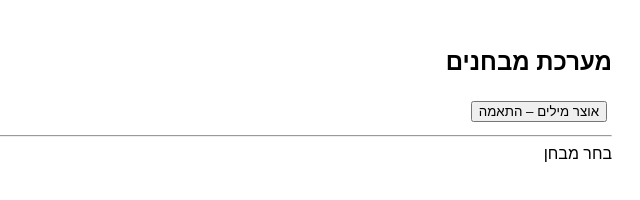
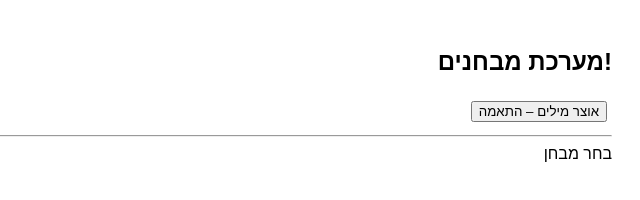
Before and after one commit to yrozenblat/study, a plain HTML site: page 3/index.html in a window 1280 px wide. Shown: the full height of the page, 640-1280 px from the left. Drawn offline with Linux system fonts and the light colour scheme.

Commit message:
Update index.html

```diff
--- a/3/index.html
+++ b/3/index.html
@@ -11,7 +11,7 @@ pre { background:#f5f5f5; padding:10px; }
 </head>
 <body>
 
-<h2>מערכת מבחנים</h2>
+<h2>!מערכת מבחנים</h2>
 <div id="menu"></div>
 <hr>
 <div id="quizArea">בחר מבחן</div>
```
